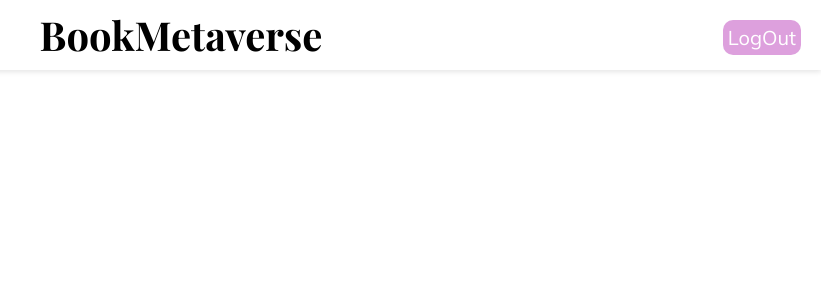
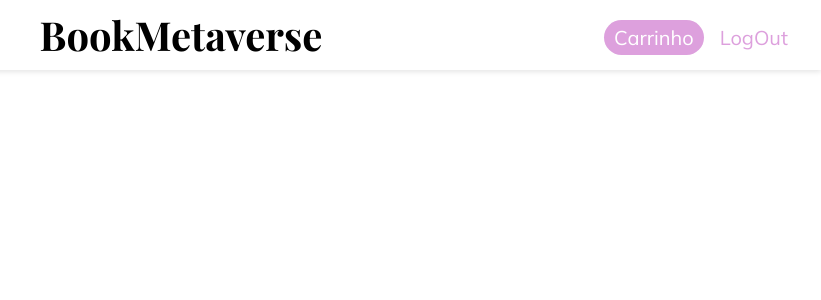
Before and after one commit to AndreyMota/projeto15-bookMetaverse-front, a React (Vite) app: page / in a window 1280 px wide. Shown: the top 300 px of the page, without its empty margins (459-1280 px from the left). Built offline with nearby package versions, Linux system fonts and the light colour scheme; no server answers; sample sign-in values are in the browser's storage.

Commit message:
Ajustes Visuais no Carrinho

```diff
--- a/src/pages/Home/Cart.jsx
+++ b/src/pages/Home/Cart.jsx
@@ -113,7 +113,7 @@ export default function Cart({ openCart, setOpenCart }) {
                                                     sx={{ backgroundColor: "white", boxShadow: "none" }}>
                                                     <RemoveIcon />
                                                 </Fab>
-                                                <span>{x.amount}</span>
+                                                {x.amount}
                                                 <Fab aria-label="add"
                                                     onClick={() => addItem(x)}
                                                     size="small"
@@ -147,7 +147,7 @@ const CartScreen = styled.div`
     top: 0px;
     display: flex;
     font-family: 'Mulish', sans-serif;
-    font-size: 24px;
+    font-size: 18px;
 `;
 
 const PageBlur = styled.div`
@@ -163,17 +163,17 @@ const CartSideBar = styled.div`
 `;
 
 const CartHead = styled.div`
-    height: 50px;
-    padding: 25px 15px 10px;
+    padding: 20px 15px 10px;
     display: flex;
     justify-content: space-between;
     h4 {
         padding-left: 40px;
-        font-size: 35px;
+        font-size: 30px;
         font-weight: 600;
         text-align: center;
     }
-    border-bottom: 1px solid gray;
+    /* border-bottom: 1px solid gray; */
+    box-shadow: 0 2px 5px rgba(0, 0, 0, 0.1);
 `;
 
 const CartList = styled.ul`
@@ -181,7 +181,7 @@ const CartList = styled.ul`
     width: 95%;
     background-color: white;
     overflow-y: scroll;
-    max-height: calc(100% - 330px);
+    max-height: calc(100% - 300px);
 `;
 
 const CartItem = styled.li`
@@ -208,10 +208,19 @@ const BookInfo = styled.div`
 `;
 
 const BuyInfo = styled.div`
+    display: flex;
+    flex-direction: column;
+    justify-content: center;
+    align-items: center;
     width: 125px;
+
+    span{
+        font-size: 20px;
+    }
 `;
 
 const AmountGroup = styled.div`
+    width: 110px;
     background-color: #FFF0F5;
     margin: 5px 0 20px;
     padding: 5px;
@@ -219,11 +228,6 @@ const AmountGroup = styled.div`
     display: flex;
     justify-content: space-between;
     align-items: center;
-
-    span {
-        display: block;
-        justify-content: flex-end;
-    }
 `;
 
 const CartInfos = styled.div`
@@ -233,11 +237,14 @@ const CartInfos = styled.div`
     width: 80%;
     color: #DDA0DD;
     border-radius: 10px;
+    font-size: 22px;
+    font-weight: 600;
 `;
 
 const FinishButton = styled.button`
     cursor: pointer;
-    font-size: 25px;
+    font-size: 22px;
+    font-weight: 600;
     color: white;
     display: block;
     margin: 0 auto;
--- a/src/pages/Home/HomePage.jsx
+++ b/src/pages/Home/HomePage.jsx
@@ -58,9 +58,10 @@ export default function HomePage() {
       <Home>
         <header>
           <h1>BookMetaverse</h1>
-          <LogOutSection>
+          <NavButtons>
+            <button onClick={() => setOpenCart(true)}>Carrinho</button>
             <button onClick={handleLogOut}>LogOut</button>
-          </LogOutSection>
+          </NavButtons>
         </header>
 
         {
@@ -124,8 +125,11 @@ const Home = styled.div`
   }
 `;
 
-const LogOutSection = styled.div`
+const NavButtons = styled.div`
   position: absolute;
+  display: flex;
+  justify-content: space-between;
+  width: 200px;
   top: 20px;
   right: 20px;
   button {
@@ -134,9 +138,14 @@ const LogOutSection = styled.div`
     color: white;
     display: block;
     margin: 0 auto;
-    padding: 5px;
+    padding: 5px 10px;
     background-color: #DDA0DD;
     border: none;
-    border-radius: 10px;
+    border-radius: 100px;
+
+    &:last-of-type{
+      color: #DDA0DD;
+      background-color: white;
+    }
   }
 `;
```
